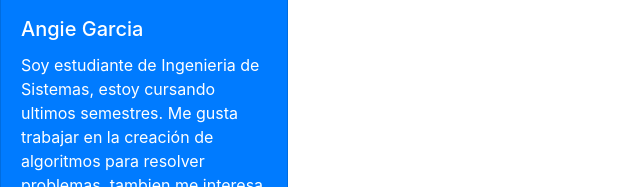
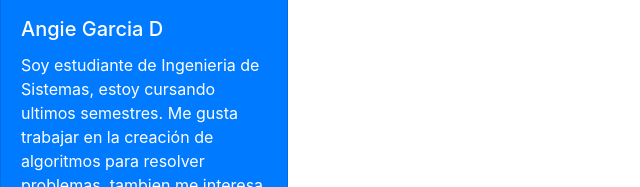
Before and after one commit to dev05-aiatic/git-test, a plain HTML site: page index.html in a window 1280 px wide. Shown: the part 324-511 px from the top of the page, 0-640 px from the left. Drawn offline with nearby package versions, Linux system fonts and the light colour scheme.

Commit message:
Integracion ramas

```diff
--- a/index.html
+++ b/index.html
@@ -22,7 +22,7 @@
                     alt="Mi foto"></img>
                 <div class="card-header">Estudiante UIS</div>
                 <div class="card-body">
-                    <h5 class="card-title">Angie Garcia</h5>
+                    <h5 class="card-title">Angie Garcia D</h5>
                     <p class="card-text">Soy estudiante de Ingenieria de Sistemas, estoy cursando ultimos semestres. Me gusta
                         trabajar en la
                         creación de algoritmos para resolver problemas, tambien me interesa el desarrollo de software por lo
```
